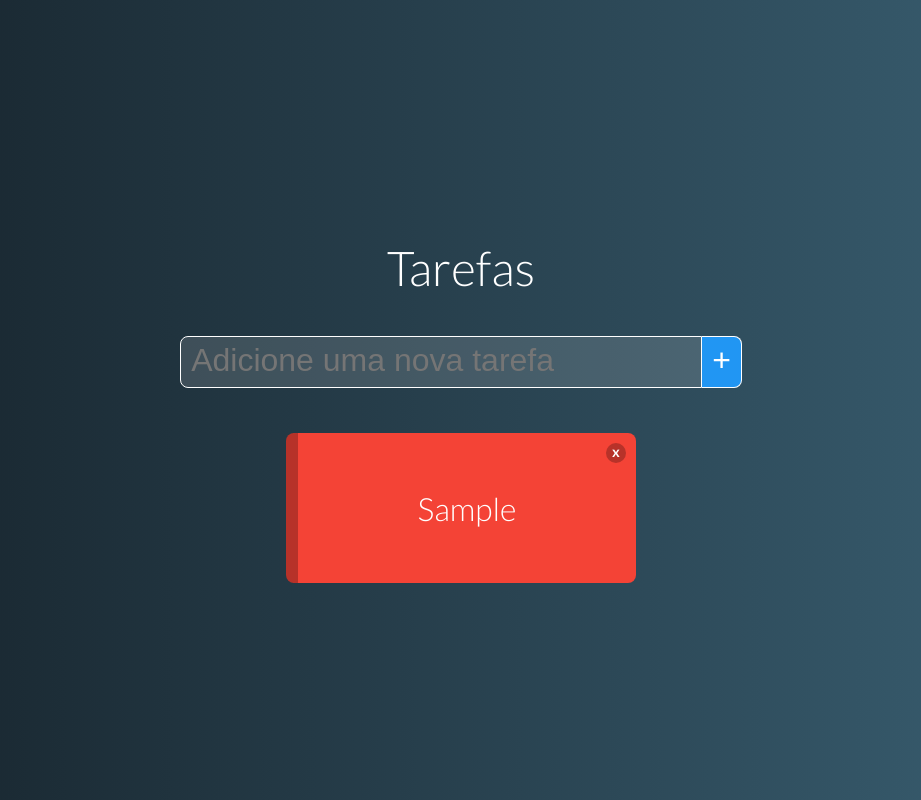
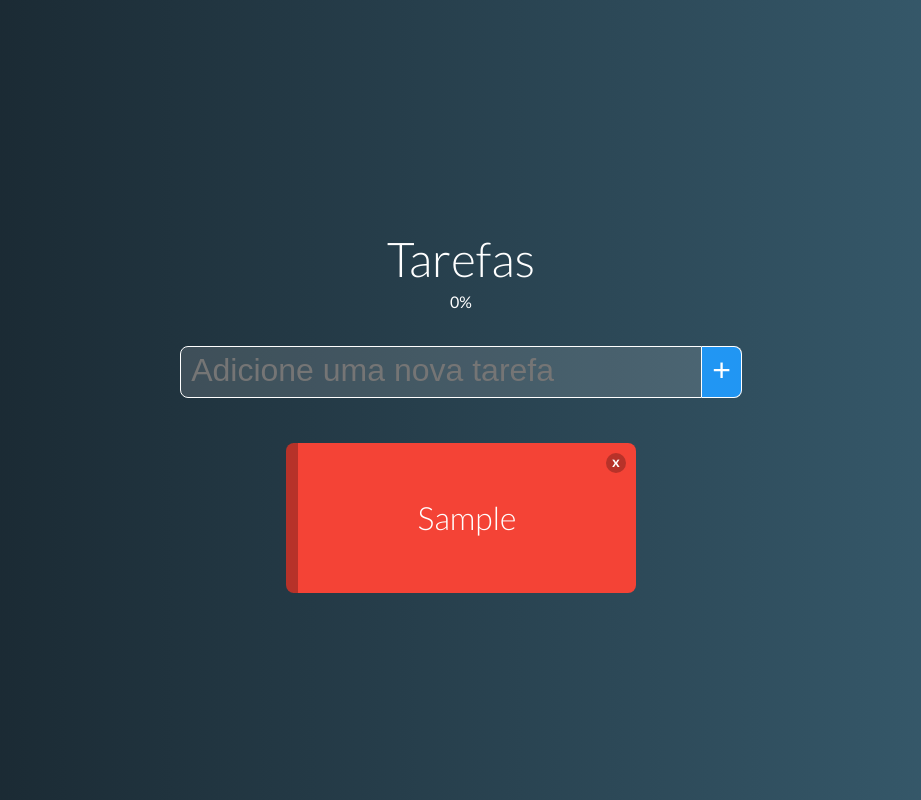
Before and after one commit to ClariCassia/To-Do-Lists, a Vue app: page / in a window 1280 px wide. Both pictures are taken after typing "Sample" into the empty fields and a click on the button "Adicionar nova tarefa". Shown: the whole page, without its empty margins (179-1100 px from the left). Built offline with nearby package versions, Linux system fonts and the light colour scheme.

Commit message:
:construction: Adicionado Componente de Progresso

```diff
--- a/src/App.vue
+++ b/src/App.vue
@@ -1,6 +1,7 @@
 <template>
   <div id="app">
     <h1>Tarefas</h1>
+    <TasksProgress :progress="processed" :tasks="tasks"></TasksProgress>
     <NewTaskVue @taskAdded="addNewTask" :tasks="tasks"></NewTaskVue>
     <TaskGrid @taskDeleted="deleteTask" @taskChanged="tooglePedding" :tasks="tasks"></TaskGrid>
   </div>
@@ -9,14 +10,23 @@
 <script>
 import TaskGrid from './components/TaskGrid.vue'
 import NewTaskVue from './components/NewTask.vue'
+import TasksProgress from './components/Tasks-Progress.vue';
 export default {
   components: {
     TaskGrid,
-    NewTaskVue
+    NewTaskVue,
+    TasksProgress
   },
   data() {
     return {
       tasks: []
+    }
+  },
+  computed: {
+    processed() {
+      const total = this.tasks.length
+      const done = this.tasks.filter(t => !t.pending).length
+      return Math.round((done / total) * 100) || 0
     }
   },
   methods: {
--- a/src/components/NewTask.vue
+++ b/src/components/NewTask.vue
@@ -1,7 +1,8 @@
 <template>
   <div class="new-task">
     <input v-model="name" type="text" class="form-element"
-      placeholder="Adicione uma nova tarefa" :class="{'input-error': nameError}">
+      placeholder="Adicione uma nova tarefa" :class="{'input-error': nameError}"
+      @keydown.enter="validateInput">
     <button @click="validateInput" class="form-element" title="Adicionar nova tarefa">+</button>
     <div><span v-if="nameError" class="error-message">{{ nameError }}</span></div>
   </div>
--- /dev/null
+++ b/src/components/Tasks-Progress.vue
@@ -0,0 +1,21 @@
+<template>
+  <div v-if="tasks.length" class="tasks-progress">
+    <span class="progress-value">{{ progress }}%</span>
+    <div class="progress-bar" :style="{ width: progress + '%' }"></div>
+  </div>
+</template>
+
+<script>
+export default {
+  props: {
+    progress: {
+      type: Number,
+      default: 0
+    },
+    tasks: {
+      type: Array,
+      required: true
+    }
+  }
+}
+</script>
```
